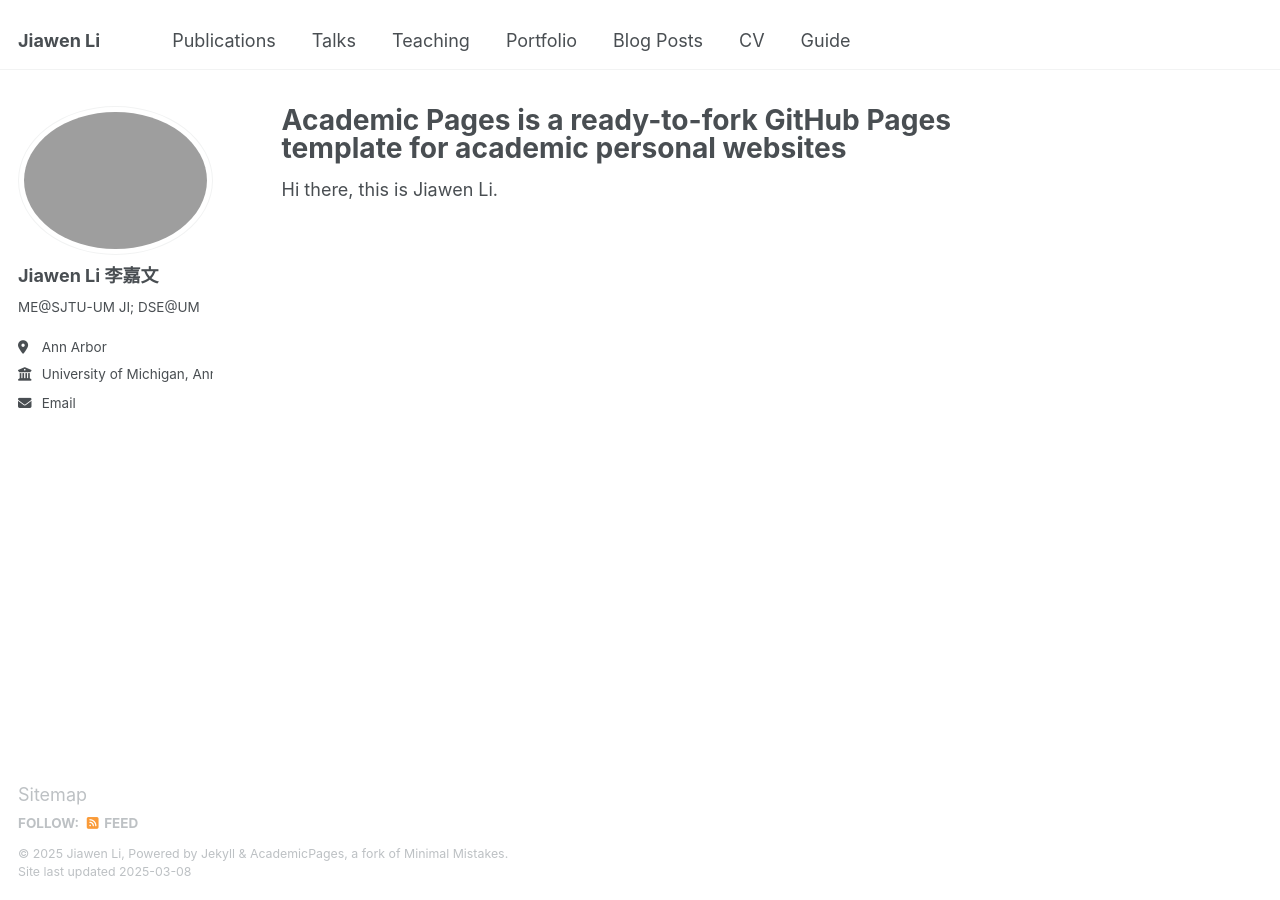
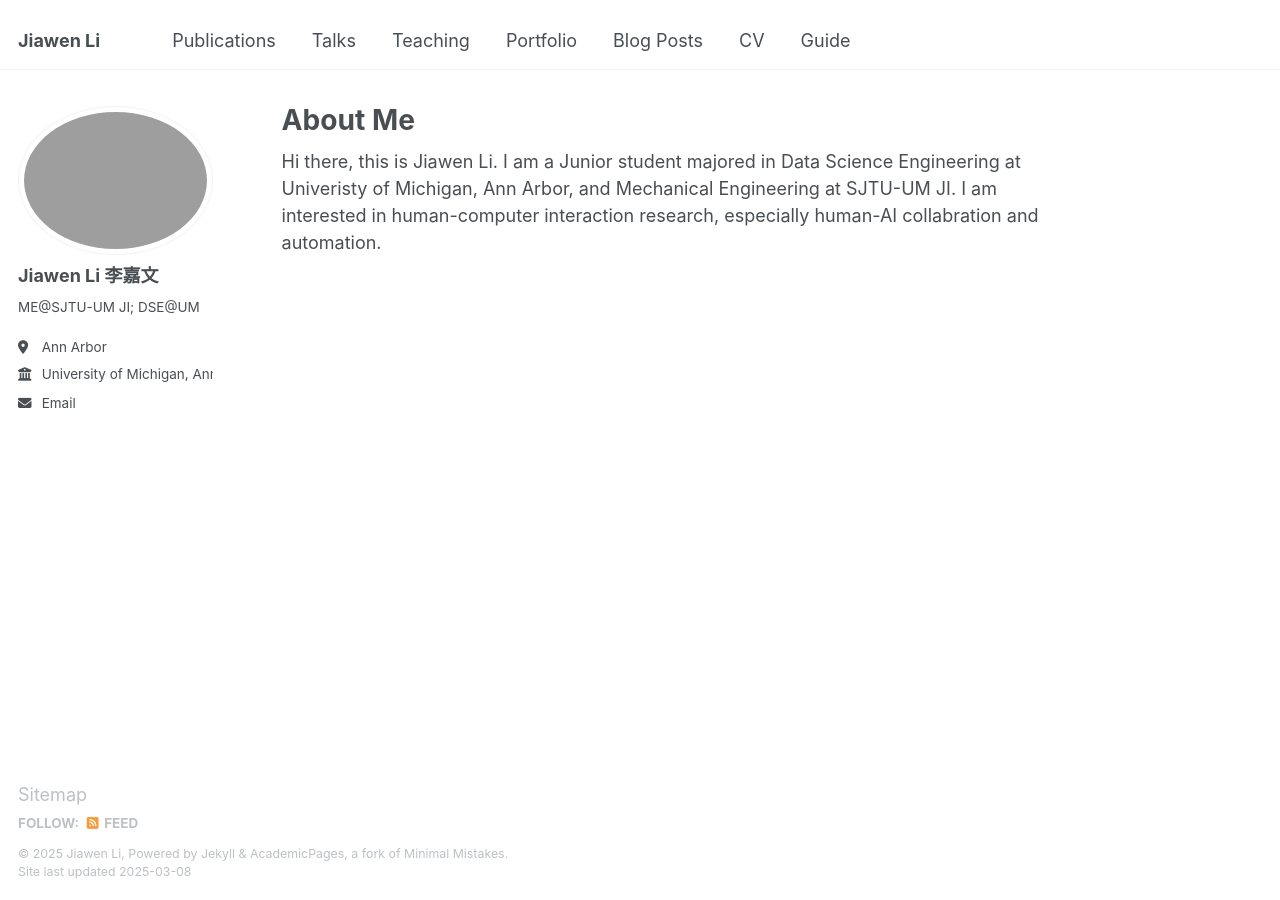
Before and after one commit to Jiawen-lee/Jiawen-lee.github.io, a Jekyll site: the page built from _pages/about.md, in a window 1280 px wide. Built offline with Jekyll 4.4.1, drawn with Linux system fonts in a browser that asks for light colours.

Commit message:
Update about.md

```diff
--- a/_pages/about.md
+++ b/_pages/about.md
@@ -1,9 +1,9 @@
 ---
 permalink: /
-title: "Academic Pages is a ready-to-fork GitHub Pages template for academic personal websites"
+title: "About Me"
 author_profile: true
 redirect_from:
   - /about/
   - /about.html
 ---
-Hi there, this is Jiawen Li.
+Hi there, this is Jiawen Li. I am a Junior student majored in Data Science Engineering at Univeristy of Michigan, Ann Arbor, and Mechanical Engineering at SJTU-UM JI. I am interested in human-computer interaction research, especially human-AI collabration and automation.
```
